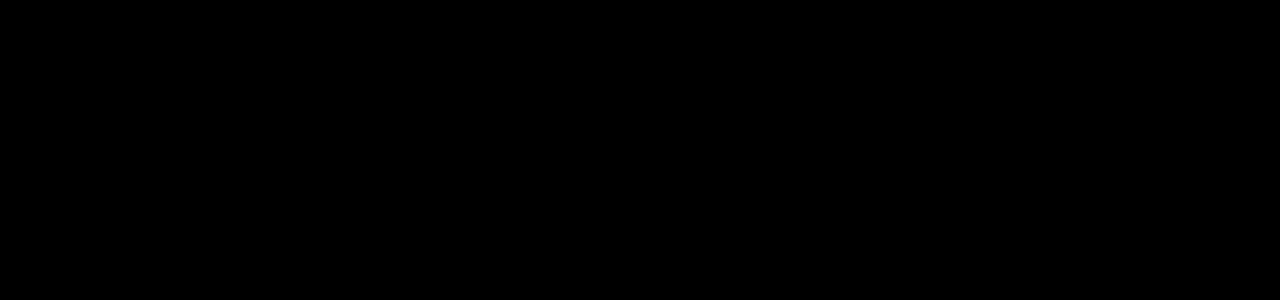
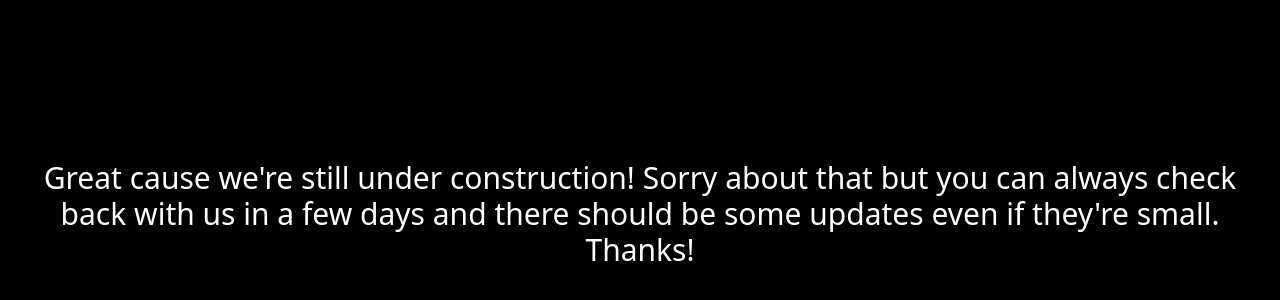
Before and after one commit to Devincb93/landing-portfolio, a React (Vite) app in the folder frontend/: page /nopage in a window 1280 px wide. Before the commit this address had no page. Shown: the part 186-486 px from the top of the page. Built offline with nearby package versions, Linux system fonts and the light colour scheme.

Commit message:
added transition page to No

```diff
--- a/frontend/src/App.jsx
+++ b/frontend/src/App.jsx
@@ -4,6 +4,7 @@ import HomeContainer from './HomeContainer'
 // import Resume from './Resume';
 import ContactMe from './ContactMe';
 import MainPage from './MainPage';
+import NoPage from './NoPage';
 
 
 
@@ -17,6 +18,7 @@ function App() {
       <Routes>
         <Route path="/" element={<HomeContainer />} />
         <Route path="/mainpage" element={<MainPage/>}/>
+        <Route path="/nopage" element={<NoPage/>}/>
         <Route path="/contact" element={<ContactMe/>}/>
       </Routes>
 
--- a/frontend/src/Intro.jsx
+++ b/frontend/src/Intro.jsx
@@ -26,6 +26,15 @@ function Intro() {
             }
         })
     }
+    const handleNoClick = () => {
+        gsap.to(".intro-container",{
+            opacity:0,
+            duration:1,
+            onComplete: ()=> {
+                navigate("/nopage")
+            }
+        })
+    }
 
 
     const emoji = <IoWarningOutline className='text-yellow-300'/>
@@ -50,7 +59,7 @@ function Intro() {
                 </div>
                     <div id="buttons" className="opacity-0 flex mt-2">
                         <button onClick={handleYesClick} className="px-6 py-2 text-white backdrop-blur bg-white/5 border border-white/50 rounded-2xl hover:bg-white/30 transition">Yes</button>
-                        <button className="px-6 py-2 text-white backdrop-blur bg-white/5 border border-white/50 rounded-2xl hover:bg-white/20 transition ml-2" >No</button>
+                        <button onClick={handleNoClick} className="px-6 py-2 text-white backdrop-blur bg-white/5 border border-white/50 rounded-2xl hover:bg-white/20 transition ml-2" >No</button>
                     </div>
             </div>
 
--- /dev/null
+++ b/frontend/src/NoPage.jsx
@@ -0,0 +1,11 @@
+import React from 'react'
+
+const NoPage = () => {
+  return (
+    <div className='w-full h-screen flex items-center justify-center px-4 text-center'>
+      <h1 className='text-3xl'>Great cause we're still under construction! Sorry about that but you can always check back with us in a few days and there should be some updates even if they're small. Thanks!</h1>
+    </div>
+  )
+}
+
+export default NoPage
```
